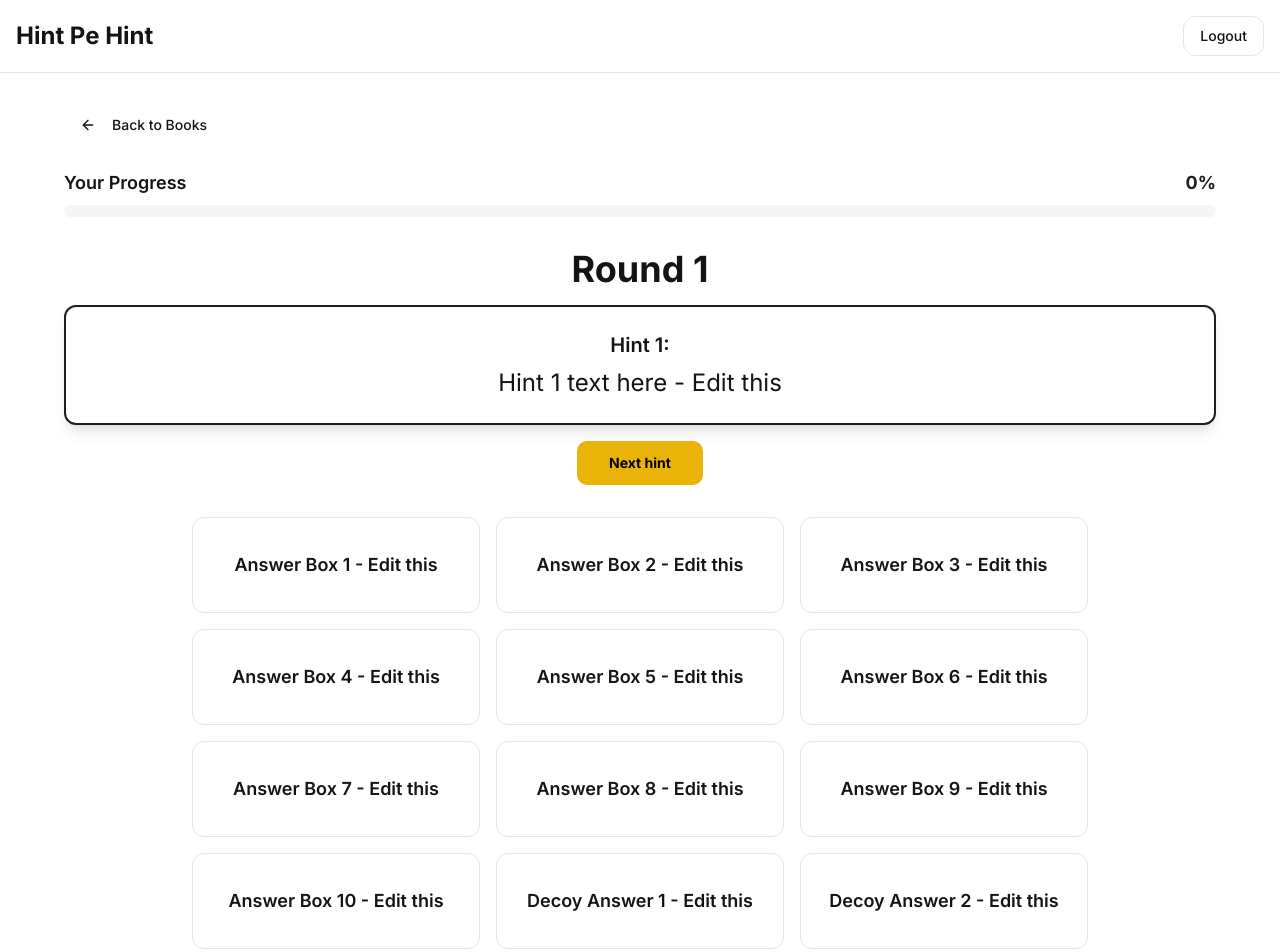
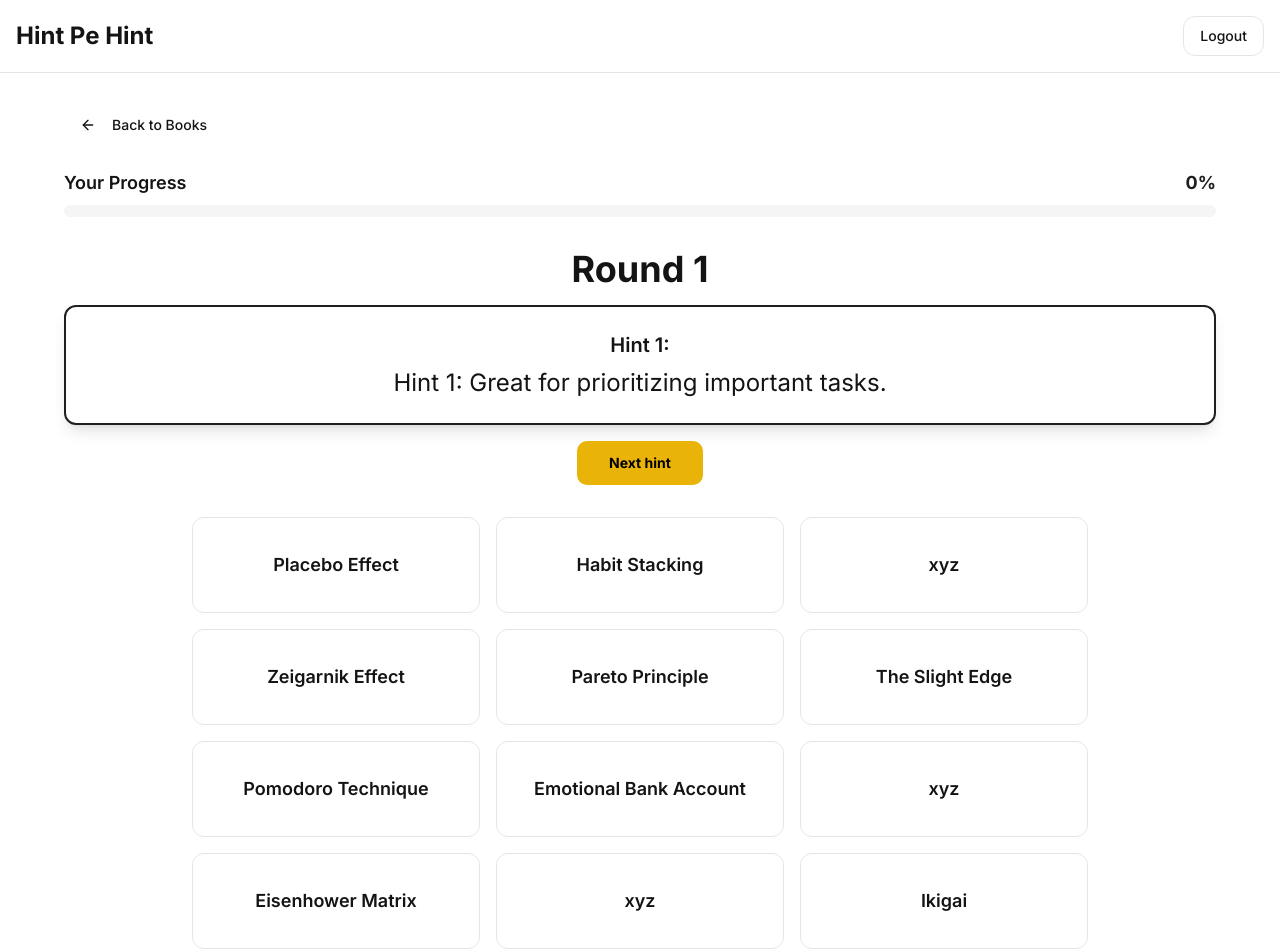
Before and after one commit to viraj24ecs-design/hint-pe-hint-landing, a React (Vite) app: page /game/trial-book in a window 1280 px wide. Shown: the top 952 px of the page. Built offline with nearby package versions, Linux system fonts and the light colour scheme; the HTML template or start-up script is replaced by a standard one.

Commit message:
gamedonee

```diff
--- a/src/pages/TrialBookGame.tsx
+++ b/src/pages/TrialBookGame.tsx
@@ -12,107 +12,107 @@ const GAME_DATA = {
     {
       roundNumber: 1,
       hints: [
-        "Hint 1 text here - Edit this",
-        "Hint 2 text here - Edit this",
-        "Hint 3 text here - Edit this",
+        "Hint 1: Great for prioritizing important tasks.",
+        "Hint 2: Varsha runs an E-Laundry startup in Pune. She found that only a few of her customers contribute to majority of her revenue.",
+        "Hint 3: This is the 80/20 rule where a few causes lead to most outcomes.",
       ],
-      correctAnswerIndex: 3, // Index of correct answer in answers array (0-11)
+      correctAnswerIndex: 4, // Index of correct answer in answers array (0-11)
     },
     {
       roundNumber: 2,
       hints: [
-        "Round 2 - Hint 1 text here - Edit this",
-        "Round 2 - Hint 2 text here - Edit this",
-        "Round 2 - Hint 3 text here - Edit this",
+        "Hint 1: The mind’s power plays a huge role in healing.",
+        "Hint 2: When Amir Khan says \"All is Well\" in 3 idiots, he is trying to create this effect",
+        "Hint 3: A doctor gave sugar pills instead of real medicines to his patients",
       ],
-      correctAnswerIndex: 1,
+      correctAnswerIndex: 0,
     },
     {
       roundNumber: 3,
       hints: [
-        "Round 3 - Hint 1 text here - Edit this",
-        "Round 3 - Hint 2 text here - Edit this",
-        "Round 3 - Hint 3 text here - Edit this",
+        "Hint 1: Are u binge watching on Netflix? Then welcome to quadrant 4",
+        "Hint 2: Is it urgent? is it important?",
+        "Hint 3: Delegate quadrant 3, delete quadrant 4",
       ],
-      correctAnswerIndex: 2,
+      correctAnswerIndex: 9,
     },
     {
       roundNumber: 4,
       hints: [
-        "Round 4 - Hint 1 text here - Edit this",
-        "Round 4 - Hint 2 text here - Edit this",
-        "Round 4 - Hint 3 text here - Edit this",
+        "Hint 1: Named after the Italian word for tomato.",
+        "Hint 2: Katrina, a designer in Chennai, used to get distracted by WA and youtube while working on her designs. now she works for 25 minutes non-stop, then takes 5-minute breaks.",
+        "Hint 3: Katrina is now thankful to the kitchen timer.",
       ],
-      correctAnswerIndex: 0,
+      correctAnswerIndex: 6,
     },
     {
       roundNumber: 5,
       hints: [
-        "Round 5 - Hint 1 text here - Edit this",
-        "Round 5 - Hint 2 text here - Edit this",
-        "Round 5 - Hint 3 text here - Edit this",
+        "Hint 1: A small focus leads to most success.",
+        "Hint 2: Why check off all the items on your to-do list when only a few can take care of all!",
+        "Hint 3: Your phone may have 60 apps, but you use only 15",
       ],
       correctAnswerIndex: 4,
     },
     {
       roundNumber: 6,
       hints: [
-        "Round 6 - Hint 1 text here - Edit this",
-        "Round 6 - Hint 2 text here - Edit this",
-        "Round 6 - Hint 3 text here - Edit this",
+        "Hint 1: I never forget to wear night dress before bed. I always forget to do my night brushing.",
+        "Hint 2: So I keep the toothbrush in the pocket of my night dress",
+        "Hint 3: A concept from James Clear's Atomic Habits.",
+      ],
+      correctAnswerIndex: 1,
+    },
+    {
+      roundNumber: 7,
+      hints: [
+        "Hint 1: After BahubaIi 1, we desperately waited for years to know \"Kattapa ne bahubali ko kyu mara\"",
+        "Hint 2: Because Bahubali 1 was an incomplete story",
+        "Hint 3: It’s difficult to recollect an answer just 1 week after the exams are over",
+      ],
+      correctAnswerIndex: 3,
+    },
+    {
+      roundNumber: 8,
+      hints: [
+        "Hint 1: Venky says to himself \"I will read 1 page everyday\" instead of saying \"I will read 4 books a month\"",
+        "Hint 2: Jeff Olson has written the book of the same name",
+        "Hint 3: This slight advantage of saving Rs.500 every month made him a crorepati in 20 years",
       ],
       correctAnswerIndex: 5,
     },
     {
-      roundNumber: 7,
+      roundNumber: 9,
       hints: [
-        "Round 7 - Hint 1 text here - Edit this",
-        "Round 7 - Hint 2 text here - Edit this",
-        "Round 7 - Hint 3 text here - Edit this",
-      ],
-      correctAnswerIndex: 6,
-    },
-    {
-      roundNumber: 8,
-      hints: [
-        "Round 8 - Hint 1 text here - Edit this",
-        "Round 8 - Hint 2 text here - Edit this",
-        "Round 8 - Hint 3 text here - Edit this",
+        "Hint 1: Metaphor for trust and goodwill.",
+        "Hint 2: Your wife will love you 10 times more if you invest in it",
+        "Hint 3: Used in Stephen Covey’s 7 Habits of Highly Effective People.",
       ],
       correctAnswerIndex: 7,
     },
     {
-      roundNumber: 9,
-      hints: [
-        "Round 9 - Hint 1 text here - Edit this",
-        "Round 9 - Hint 2 text here - Edit this",
-        "Round 9 - Hint 3 text here - Edit this",
-      ],
-      correctAnswerIndex: 8,
-    },
-    {
       roundNumber: 10,
       hints: [
-        "Round 10 - Hint 1 text here - Edit this",
-        "Round 10 - Hint 2 text here - Edit this",
-        "Round 10 - Hint 3 text here - Edit this",
+        "Hint 1: Sunita, a wildlife photographer in Kerala, found her purpose of life where her passion met mission and profession.",
+        "Hint 2: Guides many in finding life’s true purpose.",
+        "Hint 3: It’s a Japanese word",
       ],
-      correctAnswerIndex: 9,
+      correctAnswerIndex: 11,
     },
   ],
   answers: [
-    "Answer Box 1 - Edit this",
-    "Answer Box 2 - Edit this",
-    "Answer Box 3 - Edit this",
-    "Answer Box 4 - Edit this",
-    "Answer Box 5 - Edit this",
-    "Answer Box 6 - Edit this",
-    "Answer Box 7 - Edit this",
-    "Answer Box 8 - Edit this",
-    "Answer Box 9 - Edit this",
-    "Answer Box 10 - Edit this",
-    "Decoy Answer 1 - Edit this",
-    "Decoy Answer 2 - Edit this",
+    "Placebo Effect", //round 2            b0         q2
+    "Habit Stacking", //round 6            b1         q6
+    "xyz", //round x                       b2         qx
+    "Zeigarnik Effect", //round 1 and 5    b3         q7
+    "Pareto Principle", //         b4         q5 & q1
+    "The Slight Edge", //         b5         q8
+    "Pomodoro Technique", //round 4        b6         q4
+    "Emotional Bank Account", //         b7         q9
+    "xyz", //         b8         qx
+    "Eisenhower Matrix", //round 3         b9         q3
+    "xyz", //       b10        qx
+    "Ikigai", //       b11        q10
   ],
 };
 
@@ -150,10 +150,10 @@ const TrialBookGame = () => {
     setIsRevealed(true);
     setSelectedAnswer(GAME_DATA.rounds[currentRound].correctAnswerIndex);
 
-    // Move to next round after 7 seconds
+    // Move to next round after 3 seconds
     setTimeout(() => {
       moveToNextRound();
-    }, 7000);
+    }, 3000);
   };
 
   const handleAnswerClick = async (answerIndex: number) => {
@@ -187,10 +187,10 @@ const TrialBookGame = () => {
 
     setIsRevealed(true);
 
-    // Move to next round after 7 seconds
+    // Move to next round after 3 seconds
     setTimeout(() => {
       moveToNextRound();
-    }, 7000);
+    }, 3000);
   };
 
   const moveToNextRound = async () => {
```
